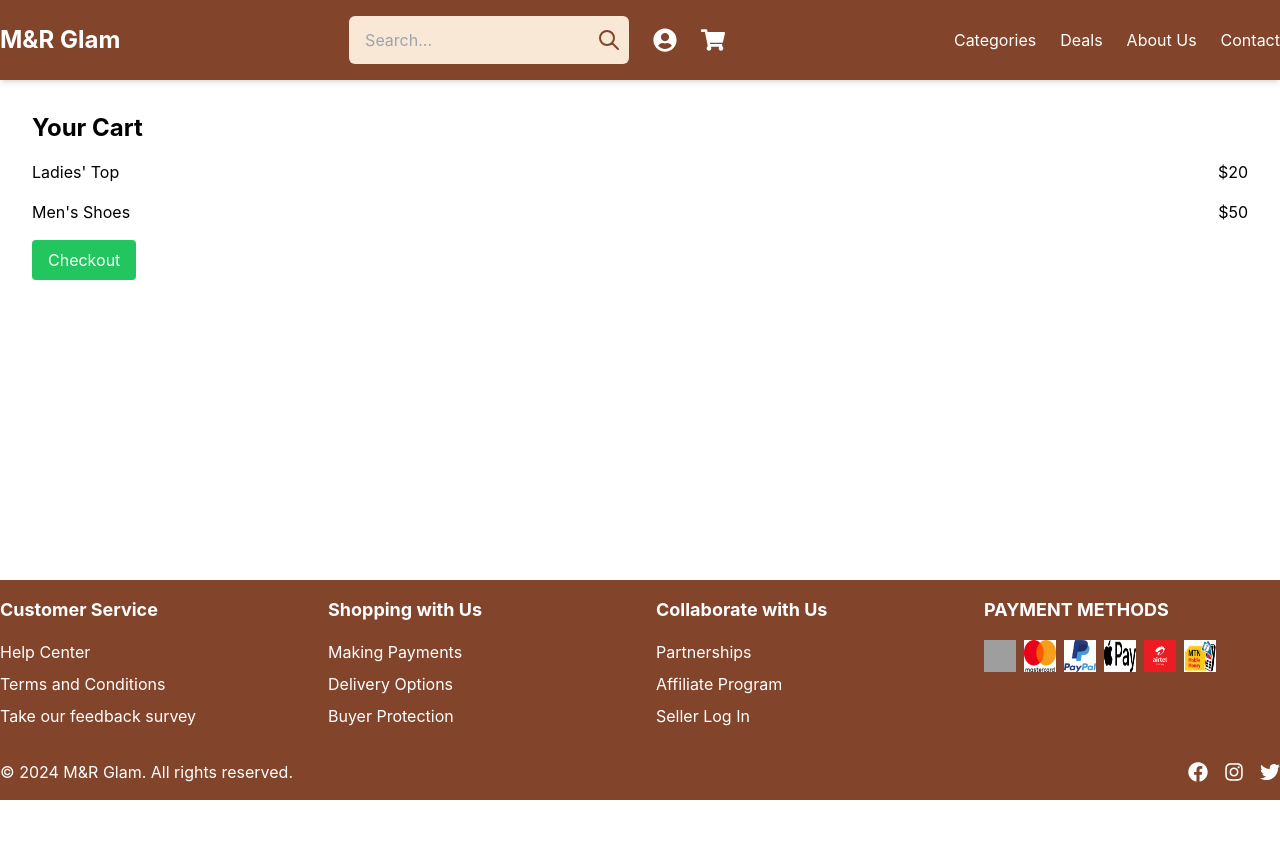
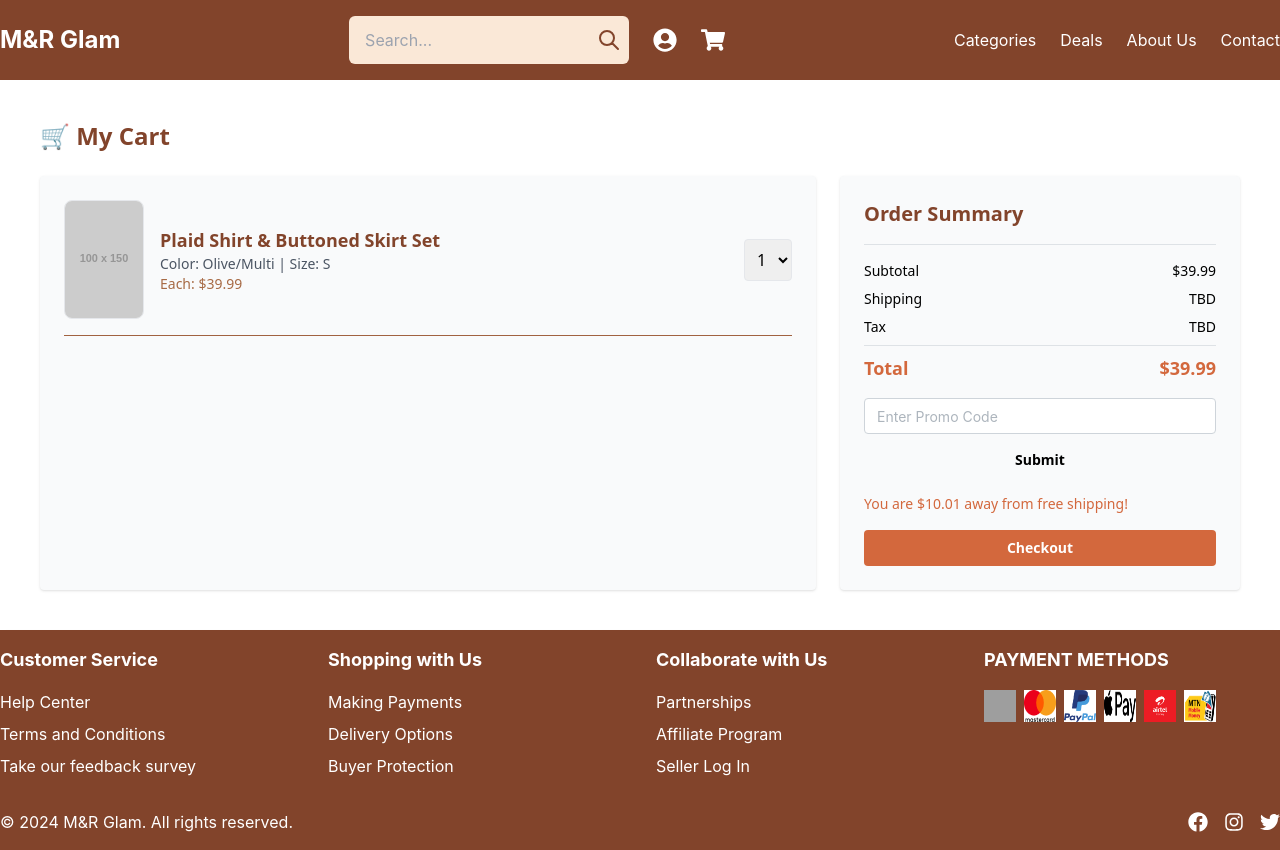
Before and after one commit to Melissa9mpenzi/mnr_glam, a React (Vite) app: page /cart in a window 1280 px wide. Before the commit the page ends 800 px from the top, so only its background shows below. Built offline with nearby package versions, Linux system fonts and the light colour scheme; grey boxes are pictures that could not be loaded.

Commit message:
added cart page

```diff
--- a/src/pages/Cart.jsx
+++ b/src/pages/Cart.jsx
@@ -1,23 +1,129 @@
+import  { useState } from "react";
+import { Button, TextInput, Divider } from "@mantine/core";
+import { Link } from "react-router-dom";
+import { MantineProvider } from "@mantine/core";
+
 const Cart = () => {
-  const items = [
-    { name: "Ladies' Top", price: 20 },
-    { name: "Men's Shoes", price: 50 },
-  ];
+  const [promoCode, setPromoCode] = useState("");
+  const [cart] = useState([
+    {
+      id: 1,
+      name: "Plaid Shirt & Buttoned Skirt Set",
+      color: "Olive/Multi",
+      size: "S",
+      price: 39.99,
+      quantity: 1,
+      image: "https://via.placeholder.com/100x150",
+    },
+  ]);
+
+  // Total Calculation
+  const total = cart.reduce((acc, item) => acc + item.price * item.quantity, 0);
 
   return (
-    <div className="p-8">
-      <h1 className="text-2xl font-bold">Your Cart</h1>
-      <ul className="mt-4 space-y-4">
-        {items.map((item, index) => (
-          <li key={index} className="flex justify-between">
-            <span>{item.name}</span>
-            <span>${item.price}</span>
-          </li>
-        ))}
-      </ul>
-      <button className="mt-4 bg-green-500 text-white px-4 py-2 rounded">
-        Checkout
-      </button>
+    <div className="p-4 lg:p-10 font-sans bg-white">
+      <MantineProvider>
+      <div className="max-w-7xl mx-auto">
+        <h1 className="text-2xl font-bold text-brownDark mb-6">🛒 My Cart</h1>
+
+        {/* Flex Container */}
+        <div className="flex flex-col md:flex-row gap-6">
+          {/* Cart Items Section */}
+          <div className="flex-1 bg-gray-50 p-6 rounded shadow">
+            {cart.map((item) => (
+              <div
+                key={item.id}
+                className="flex items-center border-b border-brownLight pb-4 mb-4"
+              >
+                <img
+                  src={item.image}
+                  alt={item.name}
+                  className="w-20 h-auto rounded-lg border"
+                />
+                <div className="ml-4 flex-1">
+                  <h2 className="text-lg font-semibold text-brownDark">
+                    {item.name}
+                  </h2>
+                  <p className="text-sm text-gray-600">
+                    Color: {item.color} | Size: {item.size}
+                  </p>
+                  <p className="text-sm text-bronze">
+                    Each: ${item.price.toFixed(2)}
+                  </p>
+                </div>
+                <div>
+                  <select
+                    className="border p-2 rounded focus:outline-none"
+                    defaultValue={item.quantity}
+                  >
+                    {[1, 2, 3, 4, 5].map((q) => (
+                      <option key={q} value={q}>
+                        {q}
+                      </option>
+                    ))}
+                  </select>
+                </div>
+              </div>
+            ))}
+          </div>
+
+          {/* Order Summary Section */}
+          <div className="w-full md:w-1/3 bg-gray-50 p-6 rounded shadow">
+            <h2 className="text-xl font-semibold text-brownDark mb-4">
+              Order Summary
+            </h2>
+            <Divider className="mb-4" />
+            <div className="flex justify-between text-sm mb-2">
+              <span>Subtotal</span>
+              <span>${total.toFixed(2)}</span>
+            </div>
+            <div className="flex justify-between text-sm mb-2">
+              <span>Shipping</span>
+              <span>TBD</span>
+            </div>
+            <div className="flex justify-between text-sm mb-2">
+              <span>Tax</span>
+              <span>TBD</span>
+            </div>
+            <Divider className="my-2" />
+            <div className="flex justify-between text-lg font-bold text-redDark">
+              <span>Total</span>
+              <span>${total.toFixed(2)}</span>
+            </div>
+
+            {/* Promo Code */}
+            <TextInput
+              placeholder="Enter Promo Code"
+              value={promoCode}
+              onChange={(e) => setPromoCode(e.target.value)}
+              className="mt-4 mb-2"
+            />
+            <Button
+              variant="outline"
+              color="brownDark"
+              fullWidth
+              onClick={() => alert("Promo Code Applied!")}
+            >
+              Submit
+            </Button>
+
+            <p className="text-sm text-redDark mt-4">
+              You are $10.01 away from free shipping!
+            </p>
+
+            {/* Checkout */}
+            <Button
+              component={Link}
+              to="/checkout"
+              className="bg-redDark hover:bg-brownDark text-white mt-4"
+              fullWidth
+            >
+              Checkout
+            </Button>
+          </div>
+        </div>
+      </div>
+      </MantineProvider>
     </div>
   );
 };
--- a/src/pages/CheckoutPage.jsx
+++ b/src/pages/CheckoutPage.jsx
@@ -1,6 +1,6 @@
-import React, { useState } from 'react';
+import  { useState } from 'react';
 import { useNavigate } from 'react-router-dom';
-import { MantineProvider, Container, Card, Title, Text, Group, Badge, Button } from '@mantine/core';
+import { MantineProvider, Container, Card, Title, Text, Badge, Button } from '@mantine/core';
 
 const DeliveryOptions = () => {
   const [selectedOption, setSelectedOption] = useState(null);
--- a/tailwind.config.js
+++ b/tailwind.config.js
@@ -12,6 +12,11 @@ export default {
         secondary: "#f8a879",
         accent: "#fbceb1",
         action: "#e23d14",
+        beige: "#dfa47d",
+        brownDark: "#82442b",
+        brownLight: "#a16240",
+        bronze: "#a76a45",
+        redDark: "#d3683d",
       },
     },
   },
```
Also changed, not shown: src/pages/DeliveryOptions.jsx (+1 -182 lines).
